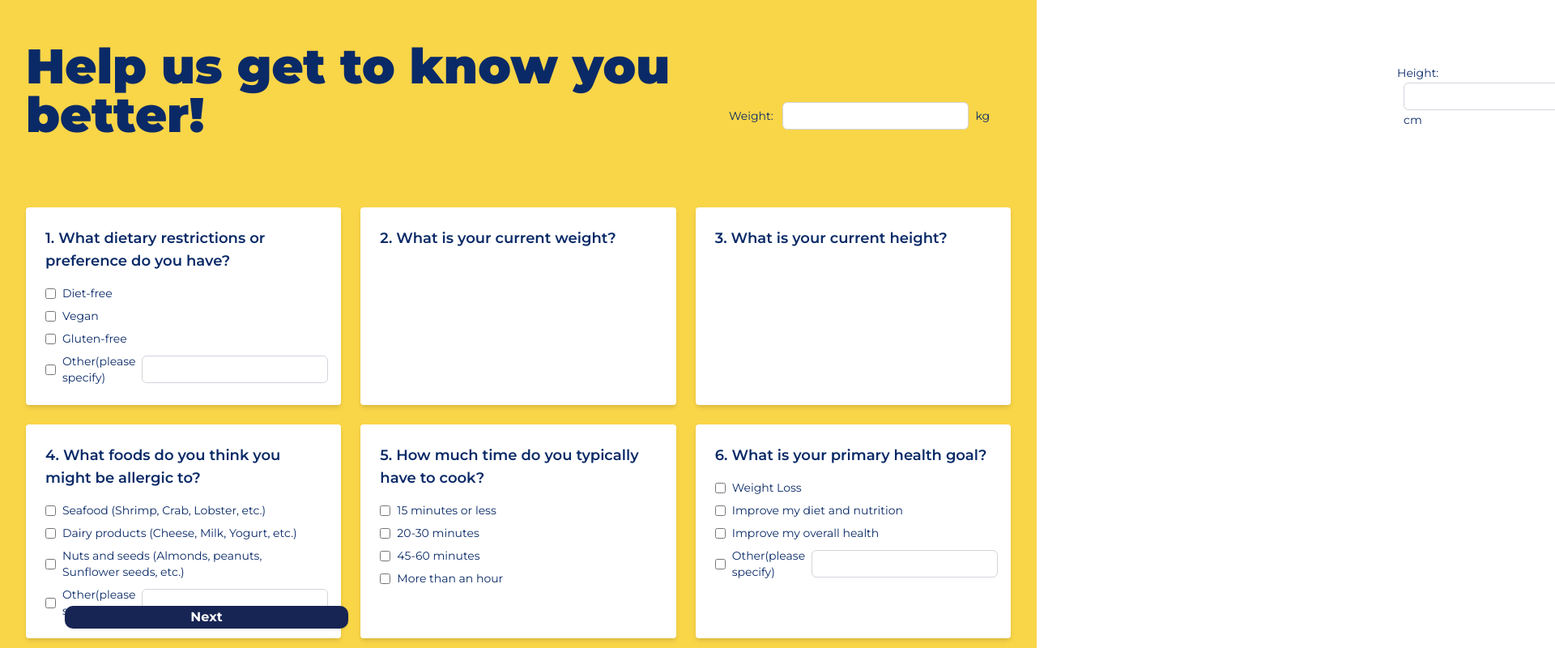
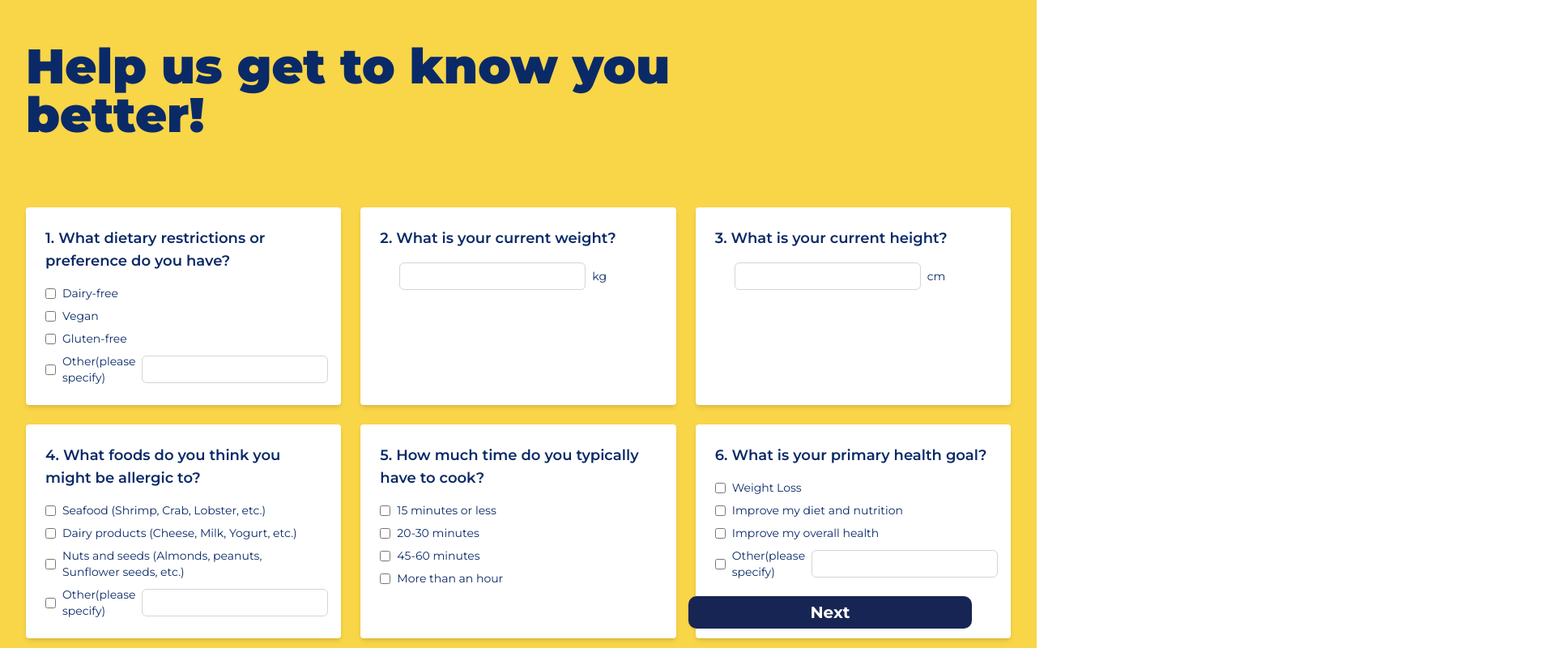
Before and after one commit to CleanCookBook/fyp-webapp, a Next.js app: page /quizPage in a window 1280 px wide. Shown: the top 800 px of the page at 81% size, 1920 px wide, since content can reach past the window. Built offline with nearby package versions, Linux system fonts and the light colour scheme.

Commit message:
adjust weight and height positions
adjust the weight and height positions

```diff
--- a/components/Quizz.js
+++ b/components/Quizz.js
@@ -15,7 +15,7 @@ const Quizz = () => {
 
                         <label class="flex items-center space-x-2">
                             <input type="checkbox" class="form-checkbox" />
-                            <span class="text-sm">Diet-free</span>
+                            <span class="text-sm">Dairy-free</span>
                         </label>
 
 
@@ -42,8 +42,8 @@ const Quizz = () => {
                 <div class="bg-white p-6 rounded shadow-md">
                     <h2 class="text-lg font-semibold mb-4">2. What is your current weight?</h2>
                     <div class="space-y-2">
-                    <label class="absolute bottom-[640px] left-[900px] items-center space-x-2">
-                        <span class="text-sm">Weight: </span>
+                    <label class="mx-auto px-4 items-center space-x-2">
+                        <span class="text-sm"></span>
                         <input type="text" class="border border-gray-300 p-1 pb-1 pr-8 rounded-md" />
                         <span class="text-sm">kg</span>
                     </label>
@@ -53,8 +53,8 @@ const Quizz = () => {
                 <div class="bg-white p-6 rounded shadow-md">
                     <h2 class="text-lg font-semibold mb-4">3. What is your current height?</h2>
                     <div class="space-y-2">
-                        <label class="absolute bottom-[640px] left-[1725px] items-center space-x-2">
-                            <span class="text-sm">Height: </span>
+                        <label class="mx-auto px-4 items-center space-x-2">
+                            <span class="text-sm"></span>
                             <input type="text" class="border border-gray-300 p-1 pb-1 pr-8 rounded-md" />
                             <span class="text-sm">cm</span>
                         </label>
@@ -176,9 +176,9 @@ const Quizz = () => {
                     </div>
                 </div>
             </div>
-            <div className="fixed bottom-6 left-20">
+            <div className="fixed bottom-6 right-20">
             <Link href="/termsCon">
-            <button className="w-[350px] h-7 bg-blue-950 hover:bg-[#154083] text-white font-bold rounded-[10px] shadow">
+            <button className="w-[350px] h-10 bg-blue-950 hover:bg-[#154083] text-white text-xl font-bold rounded-[10px] shadow">
               Next
             </button>
             </Link>
```
